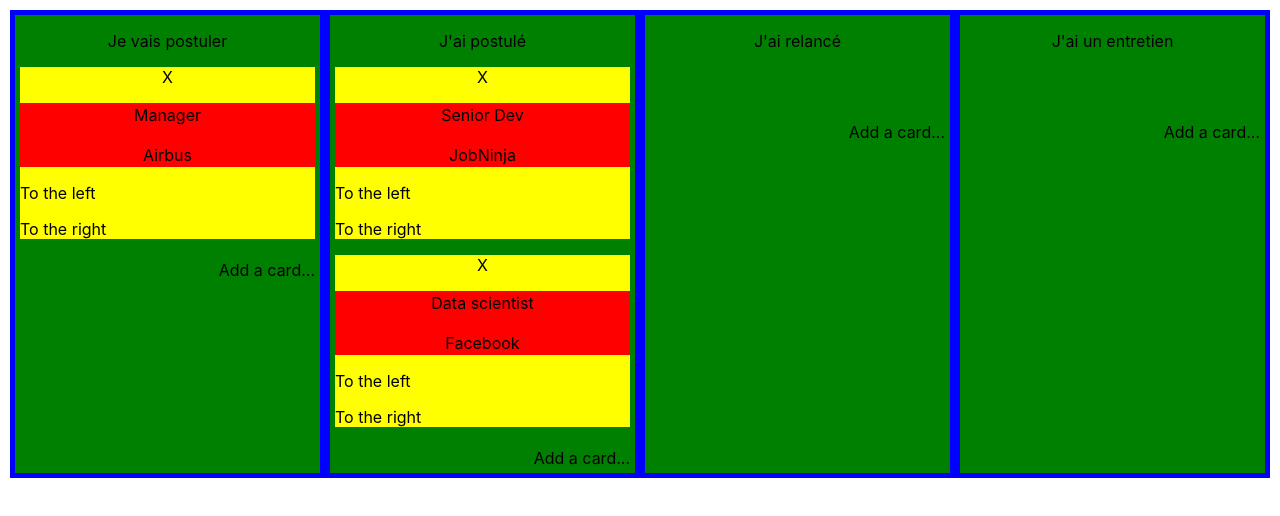
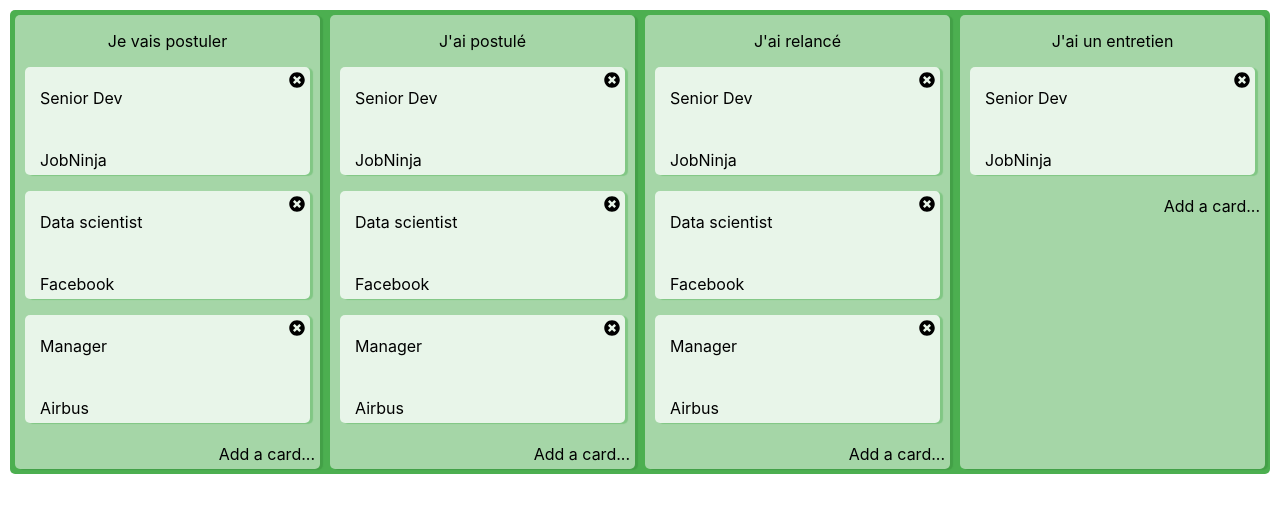
Before and after one commit to Adridut/trello-app, a React (Create React App) app: page / in a window 1280 px wide. Shown: the top 516 px of the page. Built offline with nearby package versions, Linux system fonts and the light colour scheme; the HTML template or start-up script is replaced by a standard one.

Commit message:
Dragging is now working + Style

```diff
--- a/package.json
+++ b/package.json
@@ -3,11 +3,15 @@
   "version": "0.1.0",
   "private": true,
   "dependencies": {
+    "@fortawesome/fontawesome-svg-core": "^1.2.17",
+    "@fortawesome/free-solid-svg-icons": "^5.8.1",
+    "@fortawesome/react-fontawesome": "^0.1.4",
     "react": "^16.8.6",
     "react-beautiful-dnd": "^11.0.0-beta.3",
     "react-dom": "^16.8.6",
     "react-modal": "^3.8.1",
-    "react-scripts": "2.1.8"
+    "react-scripts": "2.1.8",
+    "styled-components": "^4.2.0"
   },
   "scripts": {
     "start": "react-scripts start",
--- a/src/App.js
+++ b/src/App.js
@@ -1,33 +1,90 @@
 import React, {Component} from 'react';
-import logo from './logo.svg';
 import './App.css';
 import {Lane} from "./Components/Lane";
 import {CustomModal} from "./Components/CustomModal";
 import {DragDropContext} from "react-beautiful-dnd";
+import styled from 'styled-components'
+
+
+const Container = styled.div`
+ background: #4caf50;
+ margin: 10px;
+ display: flex;
+ border-radius: 5px;
+`;
 
 
 let defaultData = [
     {
-        id: '1',
+        cards: [
+            {
+                id: 1,
                 name: 'Senior Dev',
                 description: 'JobNinja',
-        laneId: "2",
             },
             {
-        id: '2',
+                id: 2,
                 name: 'Data scientist',
                 description: 'Facebook',
-        laneId: "2",
             },
             {
-        id: '3',
+                id: 3,
                 name: 'Manager',
                 description: 'Airbus',
-        laneId: "1",
+            }
+        ]
+    },
+    {
+        cards: [
+            {
+                id: 7,
+                name: 'Senior Dev',
+                description: 'JobNinja',
+            },
+            {
+                id: 8,
+                name: 'Data scientist',
+                description: 'Facebook',
+            },
+            {
+                id: 9,
+                name: 'Manager',
+                description: 'Airbus',
+            }
+        ]
+    },
+    {
+        cards: [
+            {
+                id: 4,
+                name: 'Senior Dev',
+                description: 'JobNinja',
+            },
+            {
+                id: 5,
+                name: 'Data scientist',
+                description: 'Facebook',
+            },
+            {
+                id: 6,
+                name: 'Manager',
+                description: 'Airbus',
+            }
+        ]
+    },
+    {
+        cards: [
+            {
+                id: 10,
+                name: 'Senior Dev',
+                description: 'JobNinja',
+            },
+        ]
     }
 ];
 
-let id = 4;
+
+let id = 11;
 
 class App extends Component {
 
@@ -41,109 +98,101 @@
             laneId: '',
             isEditModalOpen: false,
             cardId: '',
-        }
-        ;
+        };
 
         this.handleTitleChange = this.handleTitleChange.bind(this);
         this.handleDescriptionChange = this.handleDescriptionChange.bind(this);
-        this.addCard = this.addCard.bind(this)
-        this.onCardEdit = this.onCardEdit.bind(this)
+        this.addCard = this.addCard.bind(this);
+        this.onCardEdit = this.onCardEdit.bind(this);
+        this.closeAddModal = this.closeAddModal.bind(this);
+        this.onCardDelete = this.onCardDelete.bind(this);
+        this.onCardEdit = this.onCardEdit.bind(this);
+        this.closeEditModal = this.closeEditModal.bind(this);
+        this.onDragEnd = this.onDragEnd.bind(this);
     }
 
     addCard = (laneId) => {
         this.setState({isAddModalOpen: true, laneId: laneId})
-    }
+    };
 
-    onCardDelete = (cardId) => {
-        let newState = this.state.cards.filter(card => card.id !== cardId);
+    closeAddModal = () => {
+        id++;
+        this.setState({isAddModalOpen: false});
+        let newState = this.state.cards;
+        newState[this.state.laneId]['cards'] = this.state.cards[this.state.laneId]['cards'].concat([{
+            id: id,
+            name: this.state.title,
+            description: this.state.description,
+        }]);
+        this.setState({cards: newState, title: '', description: ''});
+    };
+
+    onCardDelete = (laneId, cardId) => {
+        let newState = this.state.cards;
+        newState[laneId]['cards'] = this.state.cards[laneId]['cards'].filter(card => card.id !== cardId);
         this.setState({cards: newState});
 
-    }
+    };
 
     onCardEdit = (laneId, cardId, title, description) => {
         this.setState({isEditModalOpen: true, cardId: cardId, laneId: laneId, title: title, description: description})
-    }
+    };
 
     closeEditModal = () => {
         this.setState({isEditModalOpen: false});
-        let newState = this.state.cards.filter(card => card.id !== this.state.cardId).concat([{
+        let newState = this.state.cards;
+        newState[this.state.laneId]['cards'] = this.state.cards[this.state.laneId]['cards'].filter(card => card.id !== this.state.cardId).concat([{
             id: id,
             name: this.state.title,
             description: this.state.description,
             laneId: this.state.laneId
         }]);
         this.setState({cards: newState, title: '', description: ''});
-    }
+    };
 
-    closeAddModal = () => {
-        id++;
-        this.setState({isAddModalOpen: false});
-        let newState = this.state.cards.concat([{
-            id: id,
-            name: this.state.title,
-            description: this.state.description,
-            laneId: this.state.laneId
-        }]);
-        this.setState({cards: newState, title: '', description: ''});
-    }
 
     handleTitleChange = (event) => {
         this.setState({title: event.target.value});
-    }
+    };
 
 
     handleDescriptionChange = (event) => {
         this.setState({description: event.target.value});
-    }
-
-    moveLeft = (laneId, cardId, name, description) => {
-        if (laneId !== "1") {
-            laneId--
-        }
-        let newState = this.state.cards.filter(card => card.id !== cardId).concat([{
-            id: cardId,
-            name: name,
-            description: description,
-            laneId: laneId.toString()
-        }]);
-        this.setState({cards: newState});
-    }
-
-    moveRight = (laneId, cardId, name, description) => {
-        if (laneId !== "4") {
-            laneId++
-        }
-        let newState = this.state.cards.filter(card => card.id !== cardId).concat([{
-            id: cardId,
-            name: name,
-            description: description,
-            laneId: laneId.toString()
-        }]);
-        this.setState({cards: newState});
-    }
+    };
 
 
     onDragEnd = result => {
         const {destination, source, draggableId} = result;
 
+
         if (!destination || (source.index === destination.index && destination.droppableId === source.droppableId)) {
             return;
         }
 
-        let newState = this.state.cards.filter(card => card.id !== draggableId).concat([{
-            id: draggableId,
-            name: this.state.cards.filter(card => card.id === draggableId).map(card => card.name),
-            description: this.state.cards.filter(card => card.id === draggableId).map(card => card.description),
-            laneId: destination.droppableId
-        }]);
+        const card = this.state.cards[parseInt(source.droppableId)]['cards'][source.index];
+        const name = card.name;
+        const description = card.description;
+
+        let newState = this.state.cards;
+
+
+        newState[parseInt(source.droppableId)]['cards'].splice(source.index, 1);
+
+        newState[parseInt(destination.droppableId)]['cards'].splice(destination.index, 0, {
+            id: parseInt(draggableId),
+            name: name,
+            description: description,
+            laneId: parseInt(destination.droppableId)
+        });
+
 
         this.setState({cards: newState});
 
-    }
+    };
 
     render() {
         return (
-            <div style={{backgroundColor: "blue", margin: "10px", display: "flex"}}>
+            <Container>
                 <CustomModal isOpen={this.state.isEditModalOpen}
                              handleTitleChange={this.handleTitleChange}
                              handleDescriptionChange={this.handleDescriptionChange}
@@ -154,20 +203,16 @@
                              handleDescriptionChange={this.handleDescriptionChange}
                              closeModal={this.closeAddModal}/>
                 <DragDropContext onDragEnd={this.onDragEnd}>
-                    <Lane name="Je vais postuler" id="1" cards={this.state.cards} moveRight={this.moveRight}
-                          addCard={this.addCard} onCardDelete={this.onCardDelete} onCardEdit={this.onCardEdit}
-                          moveLeft={this.moveLeft}/>
-                    <Lane name="J'ai postulé" id="2" cards={this.state.cards} moveRight={this.moveRight}
-                          addCard={this.addCard} onCardDelete={this.onCardDelete} onCardEdit={this.onCardEdit}
-                          moveLeft={this.moveLeft}/>
-                    <Lane name="J'ai relancé" id="3" cards={this.state.cards} moveRight={this.moveRight}
-                          addCard={this.addCard} onCardDelete={this.onCardDelete} onCardEdit={this.onCardEdit}
-                          moveLeft={this.moveLeft}/>
-                    <Lane name="J'ai un entretien" id="4" cards={this.state.cards} moveRight={this.moveRight}
-                          addCard={this.addCard} onCardDelete={this.onCardDelete} onCardEdit={this.onCardEdit}
-                          moveLeft={this.moveLeft}/>
+                    <Lane name="Je vais postuler" id={0} cards={this.state.cards[0]['cards']}
+                          addCard={this.addCard} onCardDelete={this.onCardDelete} onCardEdit={this.onCardEdit}/>
+                    <Lane name="J'ai postulé" id={1} cards={this.state.cards[1]['cards']}
+                          addCard={this.addCard} onCardDelete={this.onCardDelete} onCardEdit={this.onCardEdit}/>
+                    <Lane name="J'ai relancé" id={2} cards={this.state.cards[2]['cards']}
+                          addCard={this.addCard} onCardDelete={this.onCardDelete} onCardEdit={this.onCardEdit}/>
+                    <Lane name="J'ai un entretien" id={3} cards={this.state.cards[3]['cards']}
+                          addCard={this.addCard} onCardDelete={this.onCardDelete} onCardEdit={this.onCardEdit}/>
                 </DragDropContext>
-            </div>
+            </Container>
         );
     }
 }
--- a/src/Components/Card.js
+++ b/src/Components/Card.js
@@ -1,27 +1,51 @@
 import React from 'react';
 import {Draggable} from "react-beautiful-dnd";
+import styled from "styled-components";
+import {library} from '@fortawesome/fontawesome-svg-core'
+import {FontAwesomeIcon} from '@fortawesome/react-fontawesome'
+import {faTimesCircle} from '@fortawesome/free-solid-svg-icons'
 
+library.add(faTimesCircle);
+
+
+const CustomCard = styled.div`
+ background-color: ${props => (props.isDragging ? 'white' : '#e8f5e9')};
+ margin: 10px;
+ border-radius: 5px;
+ box-shadow: 3px 1px 1px ${props => (props.isDragging ? 'white' : '#81c784')};
+`;
+
+const Content = styled.p`
+    flex: 1;
+    padding: 5px;
+    padding-left: 15px;
+`;
+
+const IconContainer = styled.div`
+ display: flex;
+`;
 
 export const Card = props => {
 
     return (
-        <Draggable draggableId={props.id} index={props.index} key={props.id}>
-            {(provided) => {
+        <Draggable draggableId={props.id.toString()} index={props.index} key={props.id}>
+            {(provided, snapshot) => {
                 return (
                     <div
                         ref={provided.innerRef}
                         {...provided.draggableProps}
-                        {...provided.dragHandleProps}
-                        >
-                        <div style={{backgroundColor: "yellow", margin: "5px", flex: '1'}}>
-                            <p style={{textAlign: 'center'}} onClick={() => props.onCardDelete(props.id)}>X</p>
-                            <div onClick={props.onClick} style={{backgroundColor: "red"}}>
-                                <p style={{textAlign: 'center', padding: "2px"}}>{props.name}</p>
-                                <p style={{textAlign: 'center', padding: "2px"}}>{props.description}</p>
+                        {...provided.dragHandleProps}>
+                        <CustomCard isDragging={snapshot.isDragging}>
+                            <div onClick={props.onClick}>
+                                <IconContainer>
+                                    <Content>{props.name}</Content>
+                                    <FontAwesomeIcon icon="times-circle"
+                                                     onClick={props.onCardDelete}
+                                                     style={{padding: "5px"}}/>
+                                </IconContainer>
+                                <Content>{props.description}</Content>
                             </div>
-                            <p onClick={props.moveLeft}>To the left</p>
-                            <p onClick={props.moveRight}>To the right</p>
-                        </div>
+                        </CustomCard>
                     </div>)
             }
             }
--- a/src/Components/Lane.js
+++ b/src/Components/Lane.js
@@ -1,29 +1,33 @@
 import React from 'react';
 import {Card} from "./Card";
 import {Droppable} from "react-beautiful-dnd";
+import styled from "styled-components";
+
+const CustomLane = styled.div`
+ background-color: ${props => (props.isDraggingOver ? '#c8e6c9' : '#a5d6a7')};
+ margin: 5px;
+ flex: 1;
+ border-radius: 5px;
+ box-shadow: 3px 1px 1px #43a047;
+`;
+
 
 export const Lane = props => {
     return (
-        <div style={{backgroundColor: "green", margin: "5px", flex: '1'}}>
-            <p style={{textAlign: 'center'}}>{props.name}</p>
-            <Droppable droppableId={props.id}>
-                {(provided) => (
-                    <div {...provided.droppableProps} ref={provided.innerRef} style={{'min-height': '50px'}}>
-                        {props.cards && props.cards
-                            .filter(e => e.laneId === props.id)
-                            .map((card, index) => <Card name={card.name}
-                                                        description={card.description}
-                                                        id={card.id}
-                                                        index={index}
-                                                        onCardDelete={props.onCardDelete}
-                                                        moveLeft={() => props.moveLeft(props.id, card.id, card.name, card.description)}
-                                                        moveRight={() => props.moveRight(props.id, card.id, card.name, card.description)}
-                                                        onClick={() => props.onCardEdit(props.id, card.id, card.name, card.description)}/>)}
+            <Droppable droppableId={props.id.toString()}>
+                {(provided, snapshot) => (
+                    <CustomLane {...provided.droppableProps} ref={provided.innerRef} isDraggingOver={snapshot.isDraggingOver} style={{'min-height': '50px'}}>
+                        <p style={{textAlign: 'center'}}>{props.name}</p>
+                        {props.cards && props.cards.map((card, index) => <Card name={card.name}
+                                                                               description={card.description}
+                                                                               id={card.id}
+                                                                               index={index}
+                                                                               onCardDelete={() => props.onCardDelete(props.id, card.id)}
+                                                                               onClick={() => props.onCardEdit(props.id, card.id, card.name, card.description)}/>)}
                         {provided.placeholder}
-                    </div>
+                        <p style={{float: 'right', margin: '5px'}} onClick={() => props.addCard(props.id)}>Add a card...</p>
+                    </CustomLane>
                 )}
             </Droppable>
-            <p style={{float: 'right', margin: '5px'}} onClick={() => props.addCard(props.id)}>Add a card...</p>
-        </div>
     )
-}
+};
```
Also changed, not shown: 1 other file (tests, documents, lock files or other folders). Lines whose indentation alone changed are shown as unchanged.
